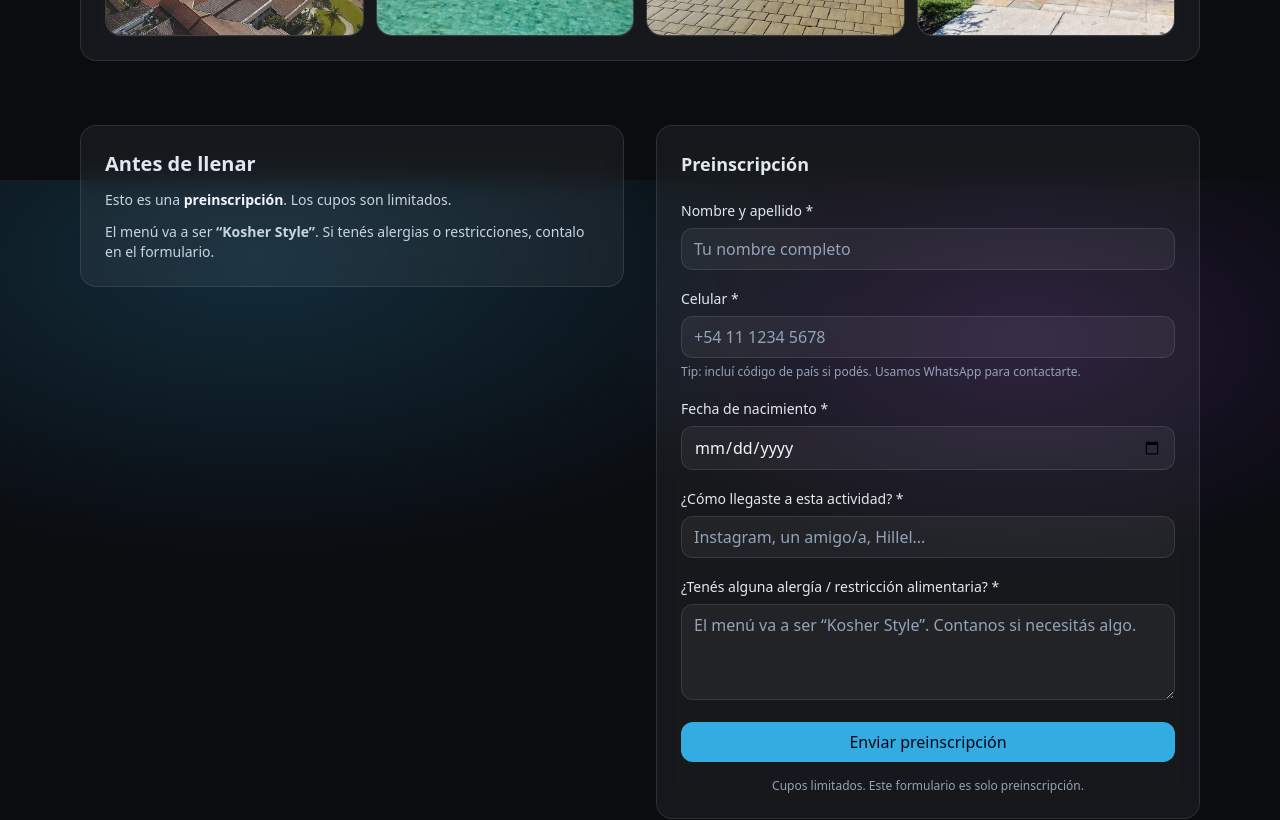
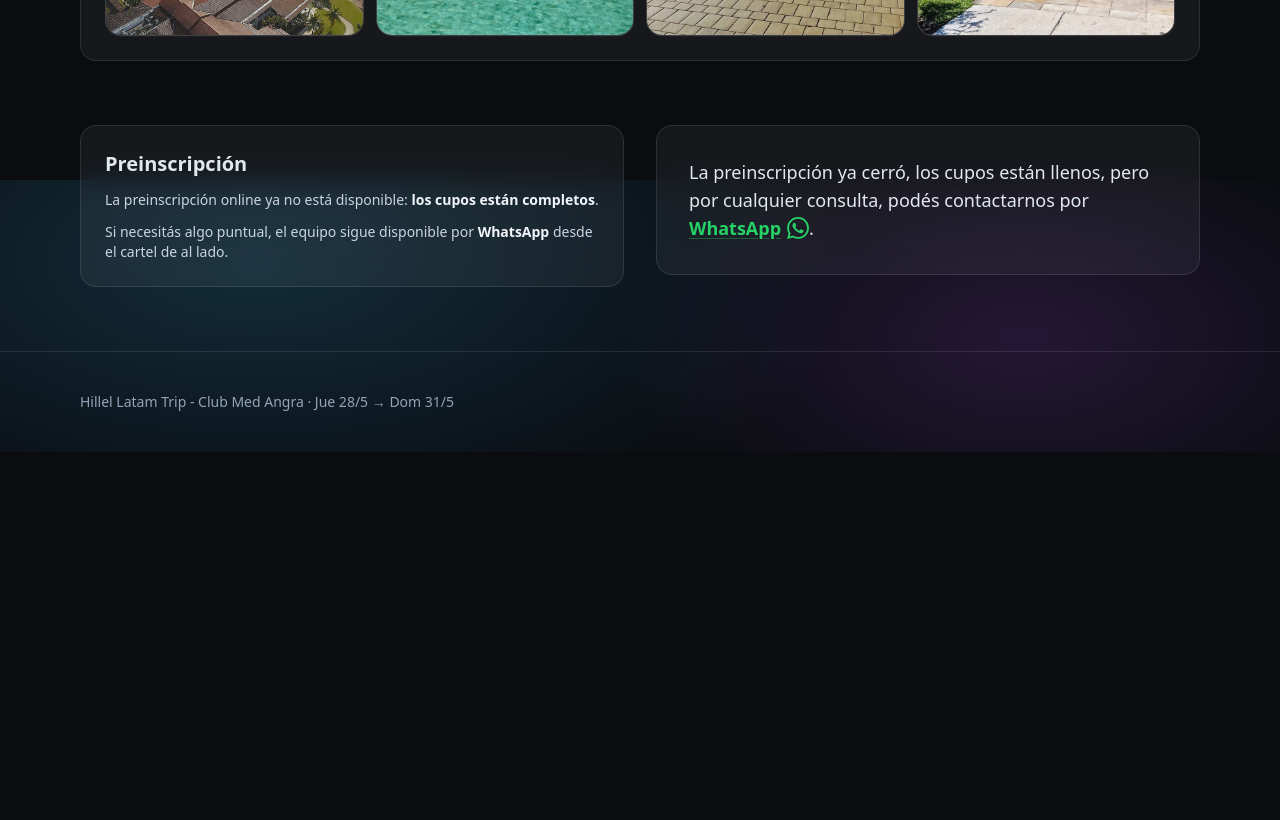
Before and after one commit to danhojman-max/hillel-angra-trip, a Next.js app: page / in a window 1280 px wide. Shown: the part 1420-2240 px from the top of the page. After the commit the page ends 1872 px from the top, so only its background shows below. Built offline with nearby package versions, Linux system fonts and the light colour scheme.

Commit message:
actualizacion logo wp

```diff
--- a/app/api/submit/route.ts
+++ /dev/null
@@ -1,35 +0,0 @@
-export const runtime = "nodejs";
-
-const FORM_RESPONSE_URL =
-  "https://docs.google.com/forms/d/e/1FAIpQLSdvAjmajPPdOayHQLeLTPGOEhu12Ze2Pw4GpA_BvtW1io7R_w/formResponse";
-
-export async function POST(req: Request) {
-  const contentType = req.headers.get("content-type") || "";
-  if (!contentType.includes("application/x-www-form-urlencoded")) {
-    return Response.json({ error: "Content-Type inválido" }, { status: 400 });
-  }
-
-  const body = await req.text();
-
-  try {
-    const upstream = await fetch(FORM_RESPONSE_URL, {
-      method: "POST",
-      headers: {
-        "content-type": "application/x-www-form-urlencoded;charset=UTF-8"
-      },
-      body,
-      redirect: "manual"
-    });
-
-    if (upstream.ok || upstream.status === 302) {
-      return Response.json({ ok: true });
-    }
-
-    return Response.json(
-      { error: `Google Forms respondió ${upstream.status}` },
-      { status: 502 }
-    );
-  } catch {
-    return Response.json({ error: "No se pudo enviar al Google Form" }, { status: 502 });
-  }
-}
--- /dev/null
+++ b/app/components/PreinscripcionCerrada.tsx
@@ -0,0 +1,41 @@
+const WHATSAPP_WEB_URL =
+  "https://web.whatsapp.com/send?phone=5491131620461";
+
+function WhatsAppGlyph({ className }: { className?: string }) {
+  return (
+    <svg
+      className={className}
+      viewBox="0 0 24 24"
+      width={22}
+      height={22}
+      aria-hidden
+      xmlns="http://www.w3.org/2000/svg"
+    >
+      <path
+        fill="currentColor"
+        d="M17.472 14.382c-.297-.149-1.758-.867-2.03-.967-.273-.099-.471-.148-.67.15-.197.297-.767.966-.94 1.164-.173.199-.347.223-.644.075-.297-.15-1.255-.463-2.39-1.475-.883-.788-1.48-1.761-1.653-2.059-.173-.297-.018-.458.13-.606.134-.133.298-.347.446-.52.149-.174.198-.298.298-.497.099-.198.05-.371-.025-.52-.075-.149-.669-1.612-.916-2.207-.242-.579-.487-.5-.669-.51-.173-.008-.371-.01-.57-.01-.198 0-.52.074-.792.372-.272.297-1.04 1.016-1.04 2.479 0 1.462 1.065 2.875 1.213 3.074.149.198 2.096 3.2 5.077 4.487.709.306 1.262.489 1.694.625.712.227 1.36.195 1.871.118.571-.085 1.758-.719 2.006-1.413.248-.694.248-1.289.173-1.413-.074-.124-.272-.198-.57-.347m-5.421 7.403h-.004a9.87 9.87 0 01-5.031-1.378l-.361-.214-3.741.982.998-3.648-.235-.374a9.86 9.86 0 01-1.51-5.26c.001-5.45 4.436-9.884 9.888-9.884 2.64 0 5.122 1.03 6.988 2.898a9.825 9.825 0 012.893 6.994c-.003 5.45-4.437 9.884-9.885 9.884m8.413-18.297A11.815 11.815 0 0012.05 0C5.495 0 .16 5.335.157 11.892c0 2.096.547 4.142 1.588 5.945L.057 24l6.305-1.654a11.882 11.882 0 005.683 1.448h.005c6.554 0 11.89-5.335 11.893-11.893a11.821 11.821 0 00-3.48-8.413Z"
+      />
+    </svg>
+  );
+}
+
+export function PreinscripcionCerrada() {
+  return (
+    <div className="card p-6 md:p-8">
+      <p className="text-base leading-relaxed text-slate-200 md:text-lg">
+        La preinscripción ya cerró, los cupos están llenos, pero por cualquier consulta,
+        podés contactarnos por{" "}
+        <a
+          href={WHATSAPP_WEB_URL}
+          target="_blank"
+          rel="noopener noreferrer"
+          className="inline-flex items-center gap-1.5 font-semibold text-[#25D366] underline decoration-[#25D366]/35 underline-offset-[3px] transition hover:text-[#1ebe57] hover:decoration-[#1ebe57]/50"
+        >
+          WhatsApp
+          <WhatsAppGlyph className="shrink-0 text-[#25D366]" />
+        </a>
+        .
+      </p>
+    </div>
+  );
+}
--- a/app/components/TripForm.tsx
+++ /dev/null
@@ -1,204 +0,0 @@
-"use client";
-
-import { useMemo, useState } from "react";
-
-type SubmitState =
-  | { status: "idle" }
-  | { status: "submitting" }
-  | { status: "success" }
-  | { status: "error"; message: string };
-
-function normalizePhone(v: string) {
-  return v.replace(/[^\d+]/g, "").trim();
-}
-
-function buildFormData(payload: {
-  fullName: string;
-  phone: string;
-  birthDate: string;
-  source: string;
-  dietary: string;
-}) {
-  const params = new URLSearchParams();
-  params.set("entry.1427952434", payload.fullName);
-  params.set("entry.65404348", payload.phone);
-  params.set("entry.1348090389", payload.birthDate);
-  params.set("entry.393920710", payload.source);
-  params.set("entry.1853147822", payload.dietary);
-  return params;
-}
-
-export function TripForm() {
-  const [fullName, setFullName] = useState("");
-  const [phone, setPhone] = useState("");
-  const [birthDate, setBirthDate] = useState("");
-  const [source, setSource] = useState("");
-  const [dietary, setDietary] = useState("");
-  const [state, setState] = useState<SubmitState>({ status: "idle" });
-
-  const phoneNormalized = useMemo(() => normalizePhone(phone), [phone]);
-
-  const canSubmit =
-    fullName.trim().length > 0 &&
-    phoneNormalized.length >= 8 &&
-    birthDate.trim().length > 0 &&
-    source.trim().length > 0 &&
-    dietary.trim().length > 0 &&
-    state.status !== "submitting";
-
-  async function onSubmit(e: React.FormEvent) {
-    e.preventDefault();
-    setState({ status: "submitting" });
-
-    const params = buildFormData({
-      fullName: fullName.trim(),
-      phone: phoneNormalized,
-      birthDate,
-      source: source.trim(),
-      dietary: dietary.trim()
-    });
-
-    try {
-      const res = await fetch("/api/submit", {
-        method: "POST",
-        headers: { "content-type": "application/x-www-form-urlencoded;charset=UTF-8" },
-        body: params.toString()
-      });
-
-      if (!res.ok) {
-        const data = (await res.json().catch(() => null)) as { error?: string } | null;
-        throw new Error(data?.error || `Error al enviar (${res.status})`);
-      }
-
-      setState({ status: "success" });
-    } catch (err) {
-      setState({
-        status: "error",
-        message: err instanceof Error ? err.message : "Error inesperado"
-      });
-    }
-  }
-
-  return (
-    <div className="card p-6">
-      <div className="mb-5">
-        <h3 className="text-lg font-semibold">Preinscripción</h3>
-      </div>
-
-      {state.status === "success" ? (
-        <div className="rounded-xl border border-emerald-400/30 bg-emerald-400/10 p-4 text-emerald-50">
-          <div className="font-semibold">¡Listo! Recibimos tu preinscripción.</div>
-          <div className="mt-1 text-sm text-emerald-100/90">
-            En breve el equipo se contacta con vos por WhatsApp.
-          </div>
-          <button
-            className="btn-secondary mt-4 w-full"
-            type="button"
-            onClick={() => {
-              setFullName("");
-              setPhone("");
-              setBirthDate("");
-              setSource("");
-              setDietary("");
-              setState({ status: "idle" });
-            }}
-          >
-            Cargar otra respuesta
-          </button>
-        </div>
-      ) : (
-        <form className="space-y-4" onSubmit={onSubmit}>
-          <div className="space-y-1.5">
-            <label className="label" htmlFor="fullName">
-              Nombre y apellido *
-            </label>
-            <input
-              id="fullName"
-              className="input"
-              value={fullName}
-              onChange={(e) => setFullName(e.target.value)}
-              placeholder="Tu nombre completo"
-              required
-              autoComplete="name"
-            />
-          </div>
-
-          <div className="space-y-1.5">
-            <label className="label" htmlFor="phone">
-              Celular *
-            </label>
-            <input
-              id="phone"
-              className="input"
-              value={phone}
-              onChange={(e) => setPhone(e.target.value)}
-              placeholder="+54 11 1234 5678"
-              required
-              autoComplete="tel"
-              inputMode="tel"
-            />
-            <div className="text-xs text-slate-400">
-              Tip: incluí código de país si podés. Usamos WhatsApp para contactarte.
-            </div>
-          </div>
-
-          <div className="space-y-1.5">
-            <label className="label" htmlFor="birthDate">
-              Fecha de nacimiento *
-            </label>
-            <input
-              id="birthDate"
-              className="input"
-              type="date"
-              value={birthDate}
-              onChange={(e) => setBirthDate(e.target.value)}
-              required
-            />
-          </div>
-
-          <div className="space-y-1.5">
-            <label className="label" htmlFor="source">
-              ¿Cómo llegaste a esta actividad? *
-            </label>
-            <input
-              id="source"
-              className="input"
-              value={source}
-              onChange={(e) => setSource(e.target.value)}
-              placeholder="Instagram, un amigo/a, Hillel..."
-              required
-            />
-          </div>
-
-          <div className="space-y-1.5">
-            <label className="label" htmlFor="dietary">
-              ¿Tenés alguna alergía / restricción alimentaria? *
-            </label>
-            <textarea
-              id="dietary"
-              className="input min-h-[96px] resize-y"
-              value={dietary}
-              onChange={(e) => setDietary(e.target.value)}
-              placeholder="El menú va a ser “Kosher Style”. Contanos si necesitás algo."
-              required
-            />
-          </div>
-
-          {state.status === "error" ? (
-            <div className="rounded-xl border border-rose-400/30 bg-rose-400/10 p-3 text-sm text-rose-50">
-              {state.message}
-            </div>
-          ) : null}
-
-          <button className="btn-primary w-full" type="submit" disabled={!canSubmit}>
-            {state.status === "submitting" ? "Enviando..." : "Enviar preinscripción"}
-          </button>
-
-          <div className="text-center text-xs text-slate-400">
-            Cupos limitados. Este formulario es solo preinscripción.
-          </div>
-        </form>
-      )}
-    </div>
-  );
-}
--- a/app/page.tsx
+++ b/app/page.tsx
@@ -1,5 +1,5 @@
 import { Gallery } from "@/app/components/Gallery";
-import { TripForm } from "@/app/components/TripForm";
+import { PreinscripcionCerrada } from "@/app/components/PreinscripcionCerrada";
 
 function Pill({ children }: { children: React.ReactNode }) {
   return (
@@ -51,7 +51,7 @@
 
               <div className="mt-7 flex flex-wrap gap-3">
                 <a className="btn-primary" href="#preinscripcion">
-                  Preinscribirme
+                  Consultas
                 </a>
                 <a className="btn-secondary" href="#info">
                   Ver info
@@ -107,7 +107,7 @@
             </ul>
             <div className="mt-5">
               <a className="btn-secondary w-full" href="#preinscripcion">
-                Ir al formulario
+                Consultas por WhatsApp
               </a>
             </div>
           </div>
@@ -125,20 +125,21 @@
       <section id="preinscripcion" className="container-page pb-16">
         <div className="grid gap-8 md:grid-cols-2 md:items-start">
           <div className="card p-6">
-            <h2 className="text-xl font-semibold">Antes de llenar</h2>
+            <h2 className="text-xl font-semibold">Preinscripción</h2>
             <div className="mt-3 space-y-3 text-sm text-slate-300">
               <p>
-                Esto es una <span className="font-semibold text-slate-100">preinscripción</span>.
-                Los cupos son limitados.
+                La preinscripción online ya no está disponible:{" "}
+                <span className="font-semibold text-slate-100">los cupos están completos</span>.
               </p>
               <p>
-                El menú va a ser <span className="font-semibold">“Kosher Style”</span>. Si tenés
-                alergias o restricciones, contalo en el formulario.
+                Si necesitás algo puntual, el equipo sigue disponible por{" "}
+                <span className="font-semibold text-slate-100">WhatsApp</span> desde el cartel de
+                al lado.
               </p>
             </div>
           </div>
 
-          <TripForm />
+          <PreinscripcionCerrada />
         </div>
       </section>
 
```
Also changed, not shown: 1 other file (tests, documents, lock files or other folders).
